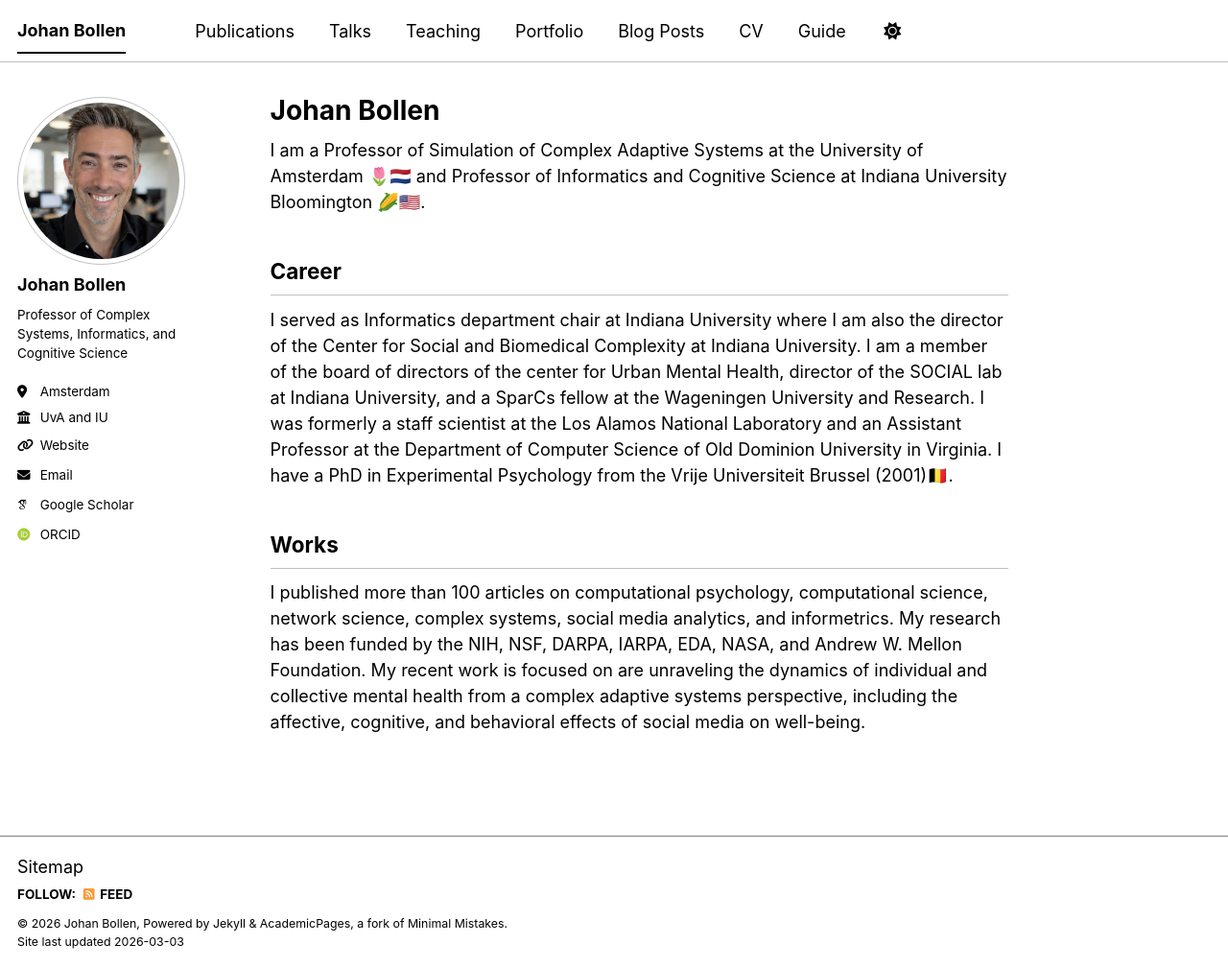
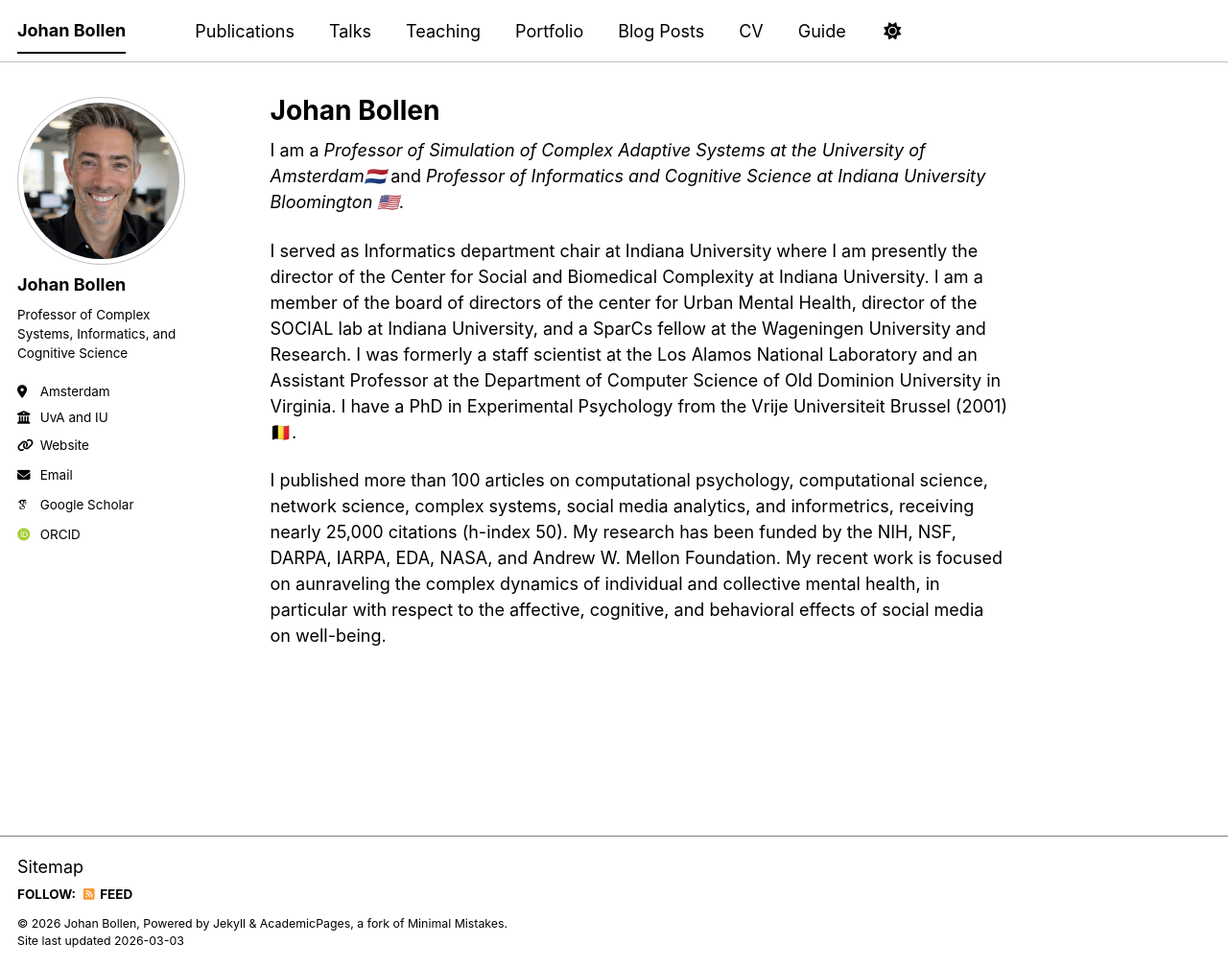
Before and after one commit to jbollen/jbollen.github.io, a Jekyll site: the page built from _pages/about.md, in a window 1280 px wide and 1009 px high. Shown: the whole window at 96% size. Built offline with Jekyll 4.4.1, drawn with Linux system fonts in a browser that asks for light colours; some web fonts are replaced; a script bundle is joined from its source files by our own code; library files that are not in the unit come from our copies.

Commit message:
Update about.md

```diff
--- a/_pages/about.md
+++ b/_pages/about.md
@@ -7,13 +7,9 @@ redirect_from:
   - /about.html
 ---
 
-I am a Professor of Simulation of Complex Adaptive Systems at the University of Amsterdam 🌷🇳🇱 and Professor of Informatics and Cognitive Science at Indiana University Bloomington 🌽🇺🇸.
+I am a *Professor of Simulation of Complex Adaptive Systems at the University of Amsterdam🇳🇱* and *Professor of Informatics and Cognitive Science at Indiana University Bloomington 🇺🇸*.
 
-Career
----
+I served as Informatics department chair at Indiana University where I am presently the director of the Center for Social and Biomedical Complexity at Indiana University. I am a member of the board of directors of the center for Urban Mental Health, director of the SOCIAL lab at Indiana University, and a SparCs fellow at the Wageningen University and Research. I was formerly a staff scientist at the Los Alamos National Laboratory and an Assistant Professor at the Department of Computer Science of Old Dominion University in Virginia. I have a PhD in Experimental Psychology from the Vrije Universiteit Brussel (2001)🇧🇪.
 
-I served as Informatics department chair at Indiana University where I am also the director of the Center for Social and Biomedical Complexity at Indiana University. I am a member of the board of directors of the center for Urban Mental Health, director of the SOCIAL lab at Indiana University, and a SparCs fellow at the Wageningen University and Research. I was formerly a staff scientist at the Los Alamos National Laboratory and an Assistant Professor at the Department of Computer Science of Old Dominion University in Virginia. I have a PhD in Experimental Psychology from the Vrije Universiteit Brussel (2001)🇧🇪.
 
-Works
----
-I published more than 100 articles on computational psychology, computational science, network science, complex systems, social media analytics, and informetrics. My research has been funded by the NIH, NSF, DARPA, IARPA, EDA, NASA, and Andrew W. Mellon Foundation. My recent work is focused on are unraveling the dynamics of individual and collective mental health from a complex adaptive systems perspective, including the affective, cognitive, and behavioral effects of social media on well-being.
+I published more than 100 articles on computational psychology, computational science, network science, complex systems, social media analytics, and informetrics, receiving nearly 25,000 citations (h-index 50). My research has been funded by the NIH, NSF, DARPA, IARPA, EDA, NASA, and Andrew W. Mellon Foundation. My recent work is focused on aunraveling the complex dynamics of individual and collective mental health, in particular with respect to the affective, cognitive, and behavioral effects of social media on well-being.
```
